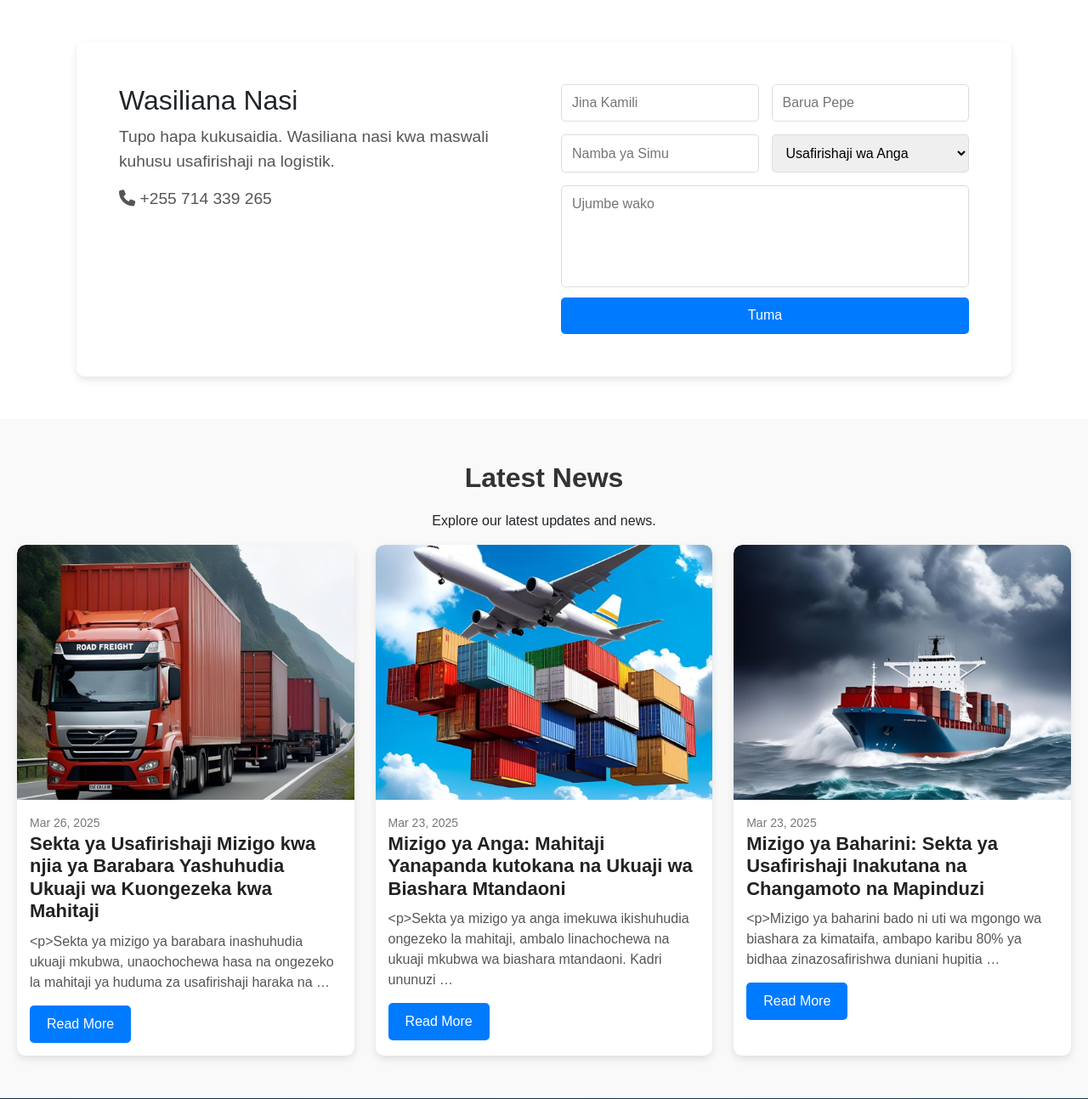
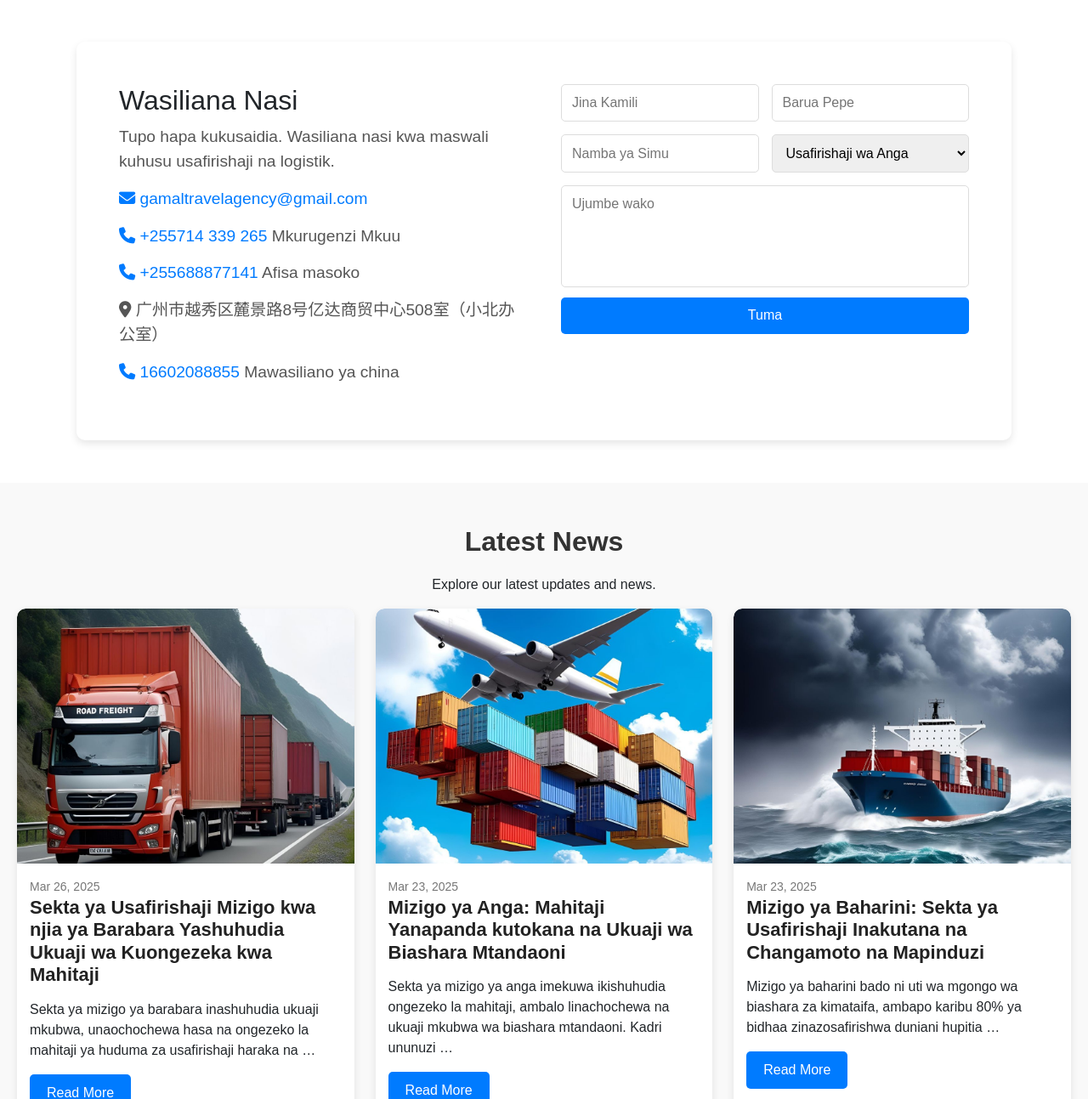
Before and after one commit to notwex/jmcargo, a Django app: page / in a window 1280 px wide. Shown: the part 4265-5558 px from the top of the page at 85% size. Run offline with Django 5.2, Linux system fonts and the light colour scheme; data comes from the database, SQL or seed files in the repository; both versions use the stored data as it was after the commit; some libraries are stand-ins or nearby versions.

Commit message:
Updated templates, database, and necessary files

```diff
--- a/aircargo/templates/blog.html
+++ b/aircargo/templates/blog.html
@@ -24,7 +24,7 @@
             <div class="news-content">
                 <span class="news-date">{{ news.date_posted|date:"M d, Y" }}</span>
                 <h3 class="news-title">{{ news.title }}</h3>
-                <p class="news-text">{{ news.content|truncatewords:20 }}</p>
+                <p class="news-text">{{ news.content|truncatewords:20|safe }}</p>
                 <a href="{% url 'news_detail' news.id %}" class="read-more">Read More</a>
             </div>
         </div>
--- a/aircargo/templates/home.html
+++ b/aircargo/templates/home.html
@@ -238,7 +238,12 @@
         <div class="contact-info">
             <h2>Wasiliana Nasi</h2>
             <p>Tupo hapa kukusaidia. Wasiliana nasi kwa maswali kuhusu usafirishaji na logistik.</p>
-            <p><i class="fas fa-phone"></i> +255 714 339 265</p>
+            <p><a href="mailto:gamaltravelagency@gmail.com"><i class="fas fa-envelope"></i> gamaltravelagency@gmail.com</a></p>
+             <p><a href="tel:+255714339265"><i class="fas fa-phone"></i> +255714 339 265</a> Mkurugenzi Mkuu</p>
+             <p><a href="tel:+255714339265"><i class="fas fa-phone"></i> +255688877141</a> Afisa masoko</p>
+
+             <p><i class="fas fa-map-marker-alt"></i>  广州市越秀区麓景路8号亿达商贸中心508室（小北办公室）</p>
+             <p><a href="tel:+255714339265"><i class="fas fa-phone"></i> 16602088855</a> Mawasiliano ya china</p>
         </div>
 
         <!-- Right Side (Form) -->
@@ -275,7 +280,7 @@
             <div class="news-content">
                 <span class="news-date">{{ news.date_posted|date:"M d, Y" }}</span>
                 <h3 class="news-title">{{ news.title }}</h3>
-                <p class="news-text">{{ news.content|truncatewords:20 }}</p>
+                <p class="news-text">{{ news.content|truncatewords:20|safe }}</p>
                 <a href="{% url 'news_detail' news.id %}" class="read-more">Read More</a>
             </div>
         </div>
```
Also changed, not shown: aircargo/templates/contact.html (+6 -4 lines), aircargo/templates/news_detail.html (+4 -3 lines), db.sqlite3.
